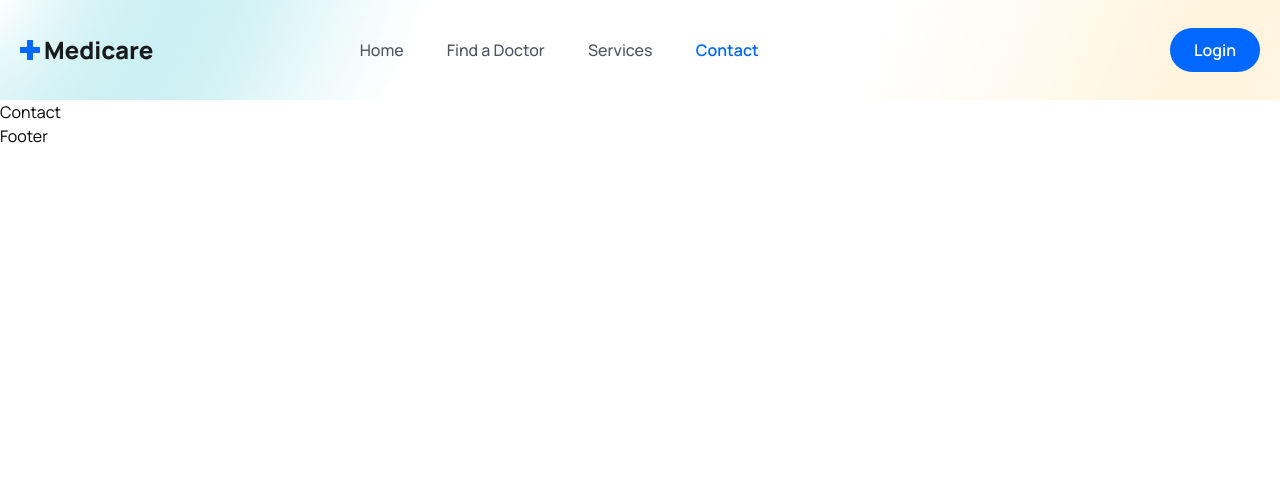
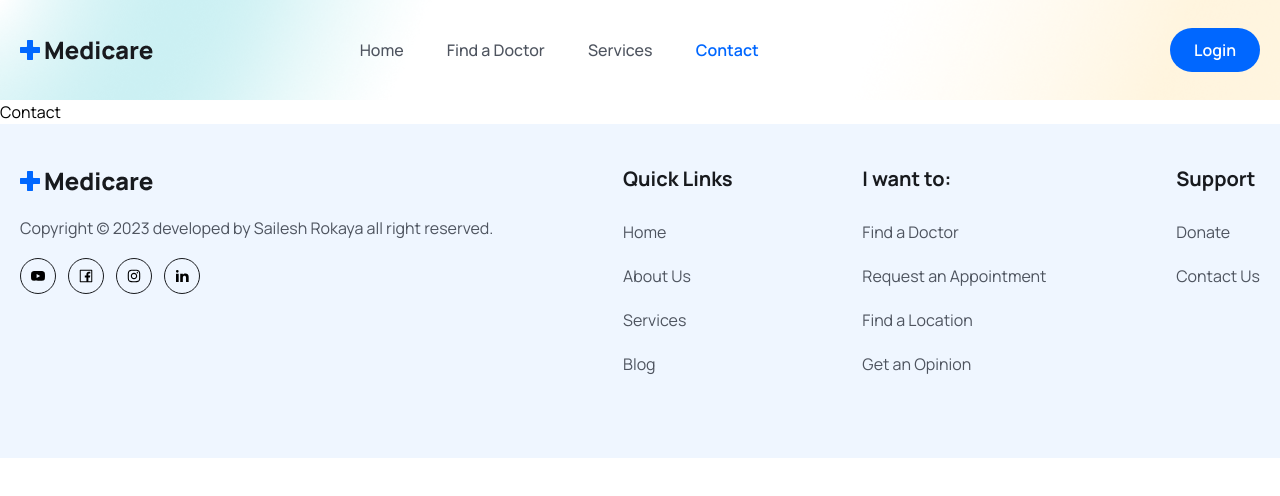
Before and after one commit to Sukrajchaudhary/Doctor-appoinment, a React (Vite) app in the folder frontend/: page /contact in a window 1280 px wide. Shown: the top 496 px of the page. Built offline with nearby package versions, Linux system fonts and the light colour scheme.

Commit message:
footer done

```diff
--- a/frontend/src/components/Footer/Footer.jsx
+++ b/frontend/src/components/Footer/Footer.jsx
@@ -1,11 +1,167 @@
-import React from 'react'
+// import React from "react";
+import { Link } from "react-router-dom";
+import logo from "../../assets/images/logo.png";
+import { RiLinkedinFill } from "react-icons/ri";
+import {
+  AiFillYoutube,
+  AiOutlineInstagram,
+  AiOutlineFacebook,
+} from "react-icons/ai";
+
+const socialLinks = [
+  {
+    path: "https://www.youtube.com",
+    icon: <AiFillYoutube className="group-hover:text-white w-4 h-5" />,
+  },
+  {
+    path: "https://www.facebook.com",
+    icon: <AiOutlineFacebook className="group-hover:text-white w-4 h-5" />,
+  },
+  {
+    path: "https://www.instagram.com",
+    icon: <AiOutlineInstagram className="group-hover:text-white w-4 h-5" />,
+  },
+  {
+    path: "https://www.linkedin.com",
+    icon: <RiLinkedinFill className="group-hover:text-white w-4 h-5" />,
+  },
+];
+
+const quickLinks01 = [
+  {
+    path: "/home",
+    display: "Home",
+  },
+  {
+    path: "/about",
+    display: "About Us",
+  },
+  {
+    path: "/services",
+    display: "Services",
+  },
+  {
+    path: "/blog",
+    display: "Blog",
+  },
+];
+
+const quickLinks02 = [
+  {
+    path: "/find-a-doctor",
+    display: "Find a Doctor",
+  },
+  {
+    path: "/",
+    display: "Request an Appointment",
+  },
+  {
+    path: "/",
+    display: "Find a Location",
+  },
+  {
+    path: "/",
+    display: "Get an Opinion",
+  },
+];
+
+const quickLinks03 = [
+  {
+    path: "/",
+    display: "Donate",
+  },
+  {
+    path: "/contact",
+    display: "Contact Us",
+  },
+];
 
 const Footer = () => {
+  const year = new Date().getFullYear();
   return (
-    <div>
-      Footer
-    </div>
-  )
-}
+    <footer className="pb-16 pt-10 bg-blue-50">
+      <div className="container">
+        <div className="flex justify-between flex-col md:flex-row flex-wrap gap-[30px]">
+          <div>
+            <img src={logo} alt="" />
+            <p className="text-[16px] leading-7 font-[400] text-textColor mt-4">
+              Copyright © {year} developed by Sailesh Rokaya all right reserved.
+            </p>
 
-export default Footer
+            <div className="flex items-center gap-3 mt-4">
+              {socialLinks.map((link, index) => (
+                <Link
+                  to={link.path}
+                  key={index}
+                  className="w-9 h-9 border border-solid border-[#181A1E] rounded-full flex items-center justify-center group hover:bg-primaryColor hover:border-none"
+                >
+                  {link.icon}
+                </Link>
+              ))}
+            </div>
+          </div>
+
+          <div>
+            <h2 className="text-[20px] leading-[30px] font-[700] mb-6 text-headingColor">
+              Quick Links
+            </h2>
+
+            <ul>
+              {quickLinks01.map((item, index) => (
+                <li key={index} className="mb-4">
+                  <Link
+                    to={item.path}
+                    className="text-[16px] leading-7 font-[400] text-textColor"
+                  >
+                    {item.display}
+                  </Link>
+                </li>
+              ))}
+            </ul>
+          </div>
+
+          <div>
+            <h2 className="text-[20px] leading-[30px] font-[700] mb-6 text-headingColor">
+              I want to:
+            </h2>
+
+            <ul>
+              {quickLinks02.map((item, index) => (
+                <li key={index} className="mb-4">
+                  <Link
+                    to={item.path}
+                    className="text-[16px] leading-7 font-[400] text-textColor"
+                  >
+                    {item.display}
+                  </Link>
+                </li>
+              ))}
+            </ul>
+          </div>
+
+          <div>
+            <h2 className="text-[20px] leading-[30px] font-[700] mb-6 text-headingColor">
+              Support
+            </h2>
+
+            <ul>
+              {quickLinks03.map((item, index) => (
+                <li key={index} className="mb-4">
+                  <Link
+                    to={item.path}
+                    className="text-[16px] leading-7 font-[400] text-textColor"
+                  >
+                    {item.display}
+                  </Link>
+                </li>
+              ))}
+            </ul>
+          </div>
+
+        </div>
+      </div>
+    </footer>
+  );
+};
+
+export default Footer;
```
